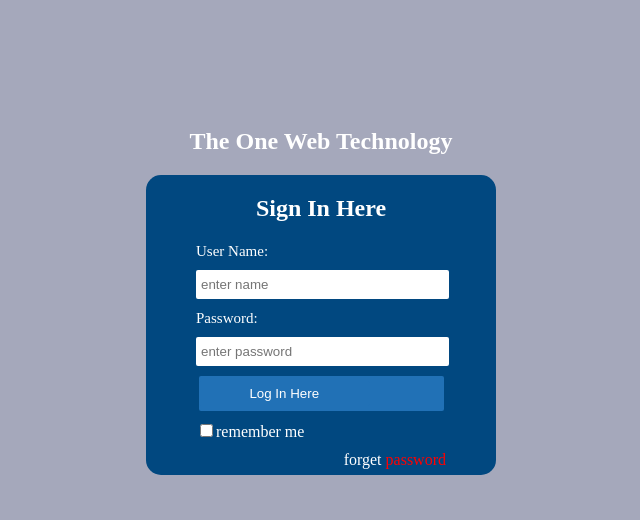
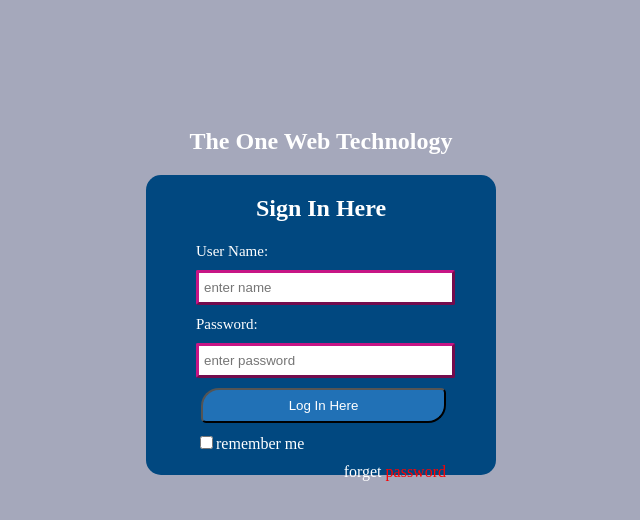
Before and after one commit to archupatil-90/login, a plain HTML site: page index.html in a window 1280 px wide. Shown: the whole page, without its empty margins (319-959 px from the left). Drawn offline with Linux system fonts and the light colour scheme.

Commit message:
Add files via upload

```diff
--- a/index.html
+++ b/index.html
@@ -46,17 +46,21 @@
             height: 25px;
             border-radius: 2px;
             padding: 2px 5px;
+            border: outset mediumvioletred;
         }
 
-        .box .btn {
+        .box button {
             width: 70%;
-            border-radius: 2px;
-            border: none;
-            margin: auto;
-            padding: 5px 0;
-            border-bottom: 10px;
-            background-color: #2171b6;
-            color:white;
+    height: 35px;
+    border-radius: 18px 5px;
+    /* border: none; */
+    /* margin: auto; */
+    padding: 5px 0;
+
+    background-color: #2171b6;
+    color: white;
+    text-align: center;
+    margin-left: 55px;
         }
 
         .box a {
@@ -83,9 +87,9 @@
         <div>
             <input type="text" class="textbox" placeholder="enter password">
         </div>
-        <div class="btn">
-            <button class="btn">Log In Here</button>
-        </div>
+
+            <button >Log In Here</button>
+
         <div>
             <input type="checkbox">remember me
         </div>
```
